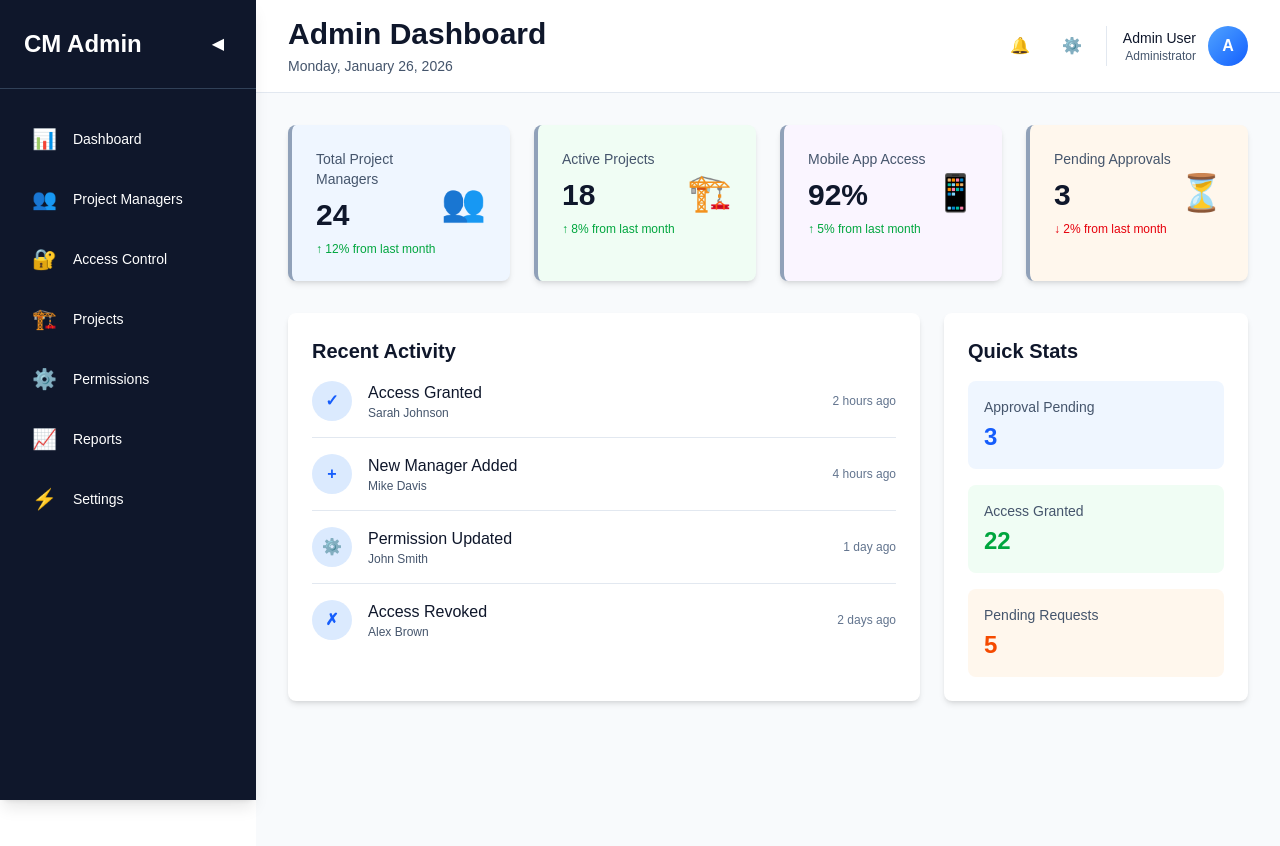
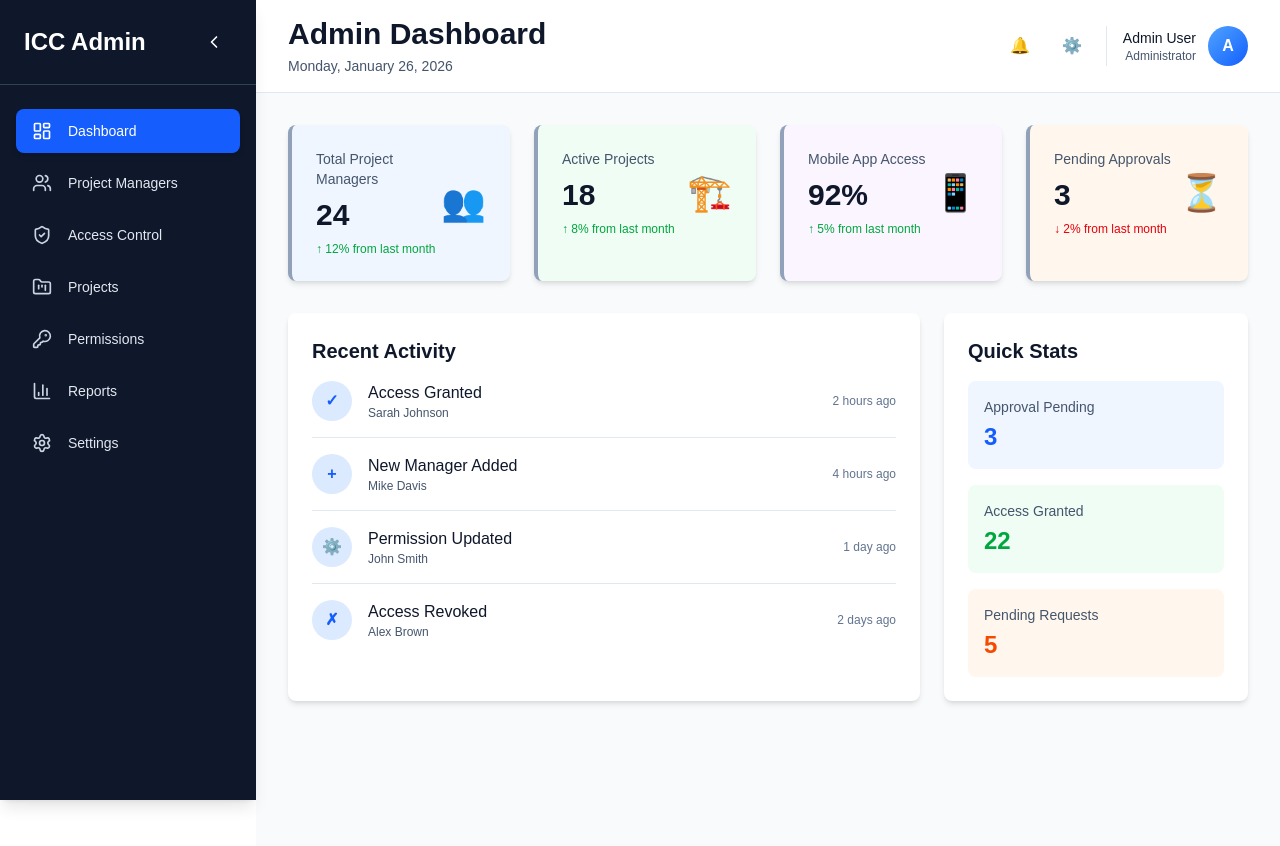
Before and after one commit to Aakashwije/ICC_PROCURAX_ADMIN_DASHBOARD, a Next.js app: page /dashboard in a window 1280 px wide. Shown: the top 846 px of the page. Built offline with nearby package versions, Linux system fonts and the light colour scheme.

Commit message:
side bar icon change

```diff
--- a/package.json
+++ b/package.json
@@ -9,6 +9,7 @@
     "lint": "eslint"
   },
   "dependencies": {
+    "lucide-react": "^0.563.0",
     "next": "16.1.4",
     "react": "19.2.3",
     "react-dom": "19.2.3"
--- a/src/components/Sidebar.tsx
+++ b/src/components/Sidebar.tsx
@@ -1,47 +1,88 @@
-import Link from 'next/link';
-import { useState } from 'react';
+'use client';
+
+import Link from "next/link";
+import { useState } from "react";
+import { usePathname } from "next/navigation";
+import {
+  LayoutDashboard,
+  Users,
+  ShieldCheck,
+  FolderKanban,
+  KeyRound,
+  BarChart3,
+  Settings,
+  ChevronLeft,
+  ChevronRight,
+} from "lucide-react";
 
 export default function Sidebar() {
   const [isOpen, setIsOpen] = useState(true);
+  const pathname = usePathname(); // ✅ current route
 
   const menuItems = [
-    { name: 'Dashboard', icon: '📊', href: '/dashboard' },
-    { name: 'Project Managers', icon: '👥', href: '/dashboard/managers' },
-    { name: 'Access Control', icon: '🔐', href: '/dashboard/access' },
-    { name: 'Projects', icon: '🏗️', href: '/dashboard/projects' },
-    { name: 'Permissions', icon: '⚙️', href: '/dashboard/permissions' },
-    { name: 'Reports', icon: '📈', href: '/dashboard/reports' },
-    { name: 'Settings', icon: '⚡', href: '/dashboard/settings' },
+    { name: "Dashboard", icon: LayoutDashboard, href: "/dashboard" },
+    { name: "Project Managers", icon: Users, href: "/dashboard/managers" },
+    { name: "Access Control", icon: ShieldCheck, href: "/dashboard/access" },
+    { name: "Projects", icon: FolderKanban, href: "/dashboard/projects" },
+    { name: "Permissions", icon: KeyRound, href: "/dashboard/permissions" },
+    { name: "Reports", icon: BarChart3, href: "/dashboard/reports" },
+    { name: "Settings", icon: Settings, href: "/dashboard/settings" },
   ];
 
   return (
-    <div className={`${isOpen ? 'w-64' : 'w-20'} bg-slate-900 text-white transition-all duration-300 h-screen fixed left-0 top-0 shadow-lg`}>
+    <div
+      className={`${
+        isOpen ? "w-64" : "w-20"
+      } bg-slate-900 text-white transition-all duration-300 h-screen fixed left-0 top-0 shadow-lg`}
+    >
       <div className="flex items-center justify-between p-6 border-b border-slate-700">
-        {isOpen && <h1 className="text-2xl font-bold">CM Admin</h1>}
+        {isOpen && <h1 className="text-2xl font-bold">ICC Admin</h1>}
+
         <button
           onClick={() => setIsOpen(!isOpen)}
           className="p-2 hover:bg-slate-800 rounded-lg transition"
         >
-          {isOpen ? '◀' : '▶'}
+          {isOpen ? <ChevronLeft size={20} /> : <ChevronRight size={20} />}
         </button>
       </div>
 
       <nav className="mt-6 space-y-2 px-4">
-        {menuItems.map((item) => (
+        {menuItems.map((item) => {
+          const Icon = item.icon;
+
+          // ✅ check if current page is active
+          const isActive =
+            pathname === item.href || pathname.startsWith(item.href + "/");
+
+          return (
             <Link
               key={item.href}
               href={item.href}
-            className="flex items-center gap-4 px-4 py-3 rounded-lg hover:bg-slate-800 transition group"
+              className={`relative flex items-center gap-4 px-4 py-3 rounded-lg transition group
+                ${
+                  isActive
+                    ? "bg-blue-600 text-white shadow-md"
+                    : "hover:bg-slate-800 text-slate-200"
+                }
+              `}
             >
-            <span className="text-xl">{item.icon}</span>
-            {isOpen && <span className="text-sm font-medium">{item.name}</span>}
+              <Icon
+                size={20}
+                className={`${isActive ? "text-white" : "text-slate-300"}`}
+              />
+
+              {isOpen && (
+                <span className="text-sm font-medium">{item.name}</span>
+              )}
+
               {!isOpen && (
-              <div className="absolute left-20 bg-slate-800 px-3 py-1 rounded opacity-0 group-hover:opacity-100 transition whitespace-nowrap">
+                <div className="absolute left-20 bg-slate-800 px-3 py-1 rounded opacity-0 group-hover:opacity-100 transition whitespace-nowrap text-sm">
                   {item.name}
                 </div>
               )}
             </Link>
-        ))}
+          );
+        })}
       </nav>
     </div>
   );
```
Also changed, not shown: 1 other file (tests, documents, lock files or other folders). Lines whose indentation alone changed are shown as unchanged.
